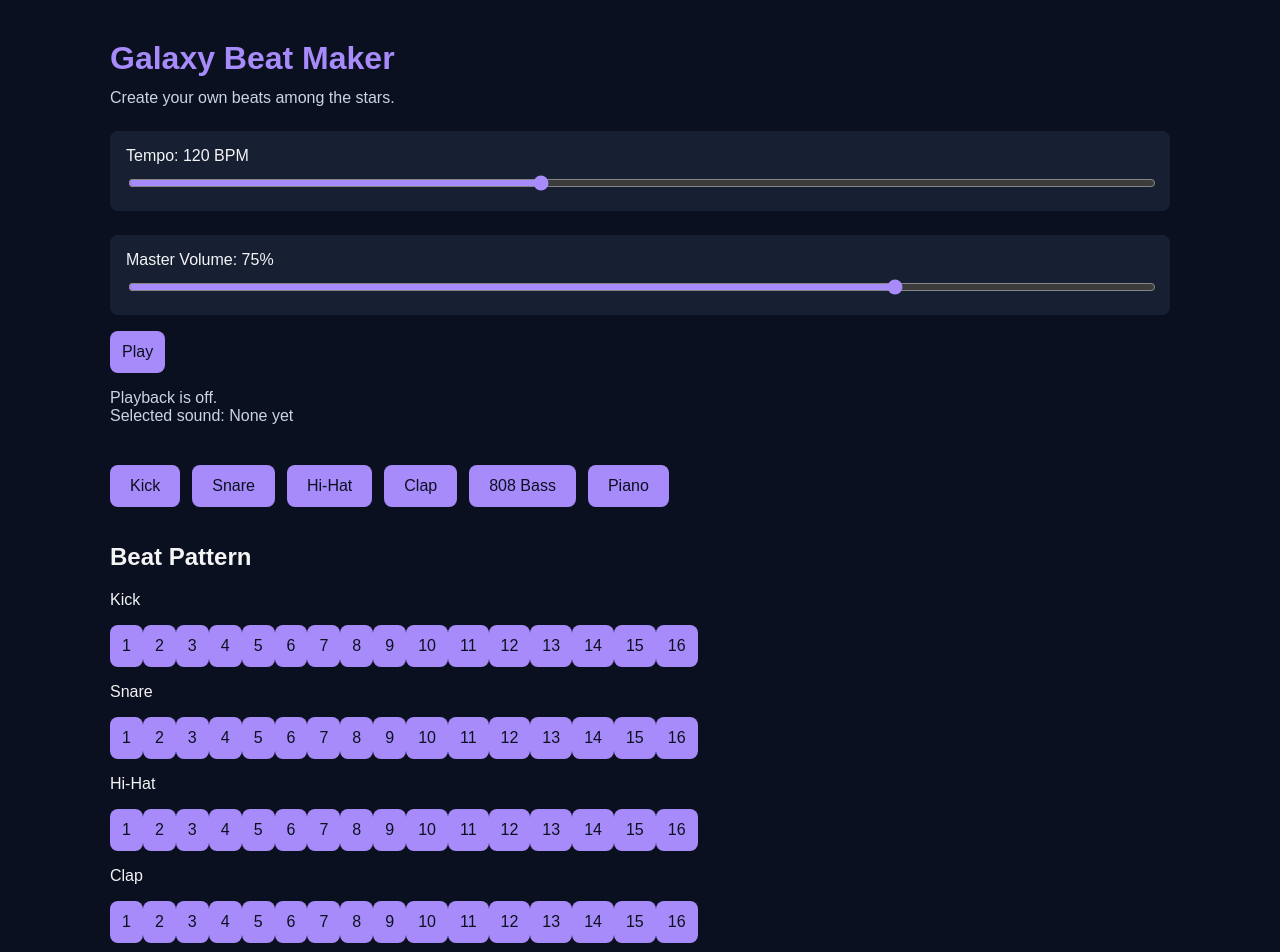
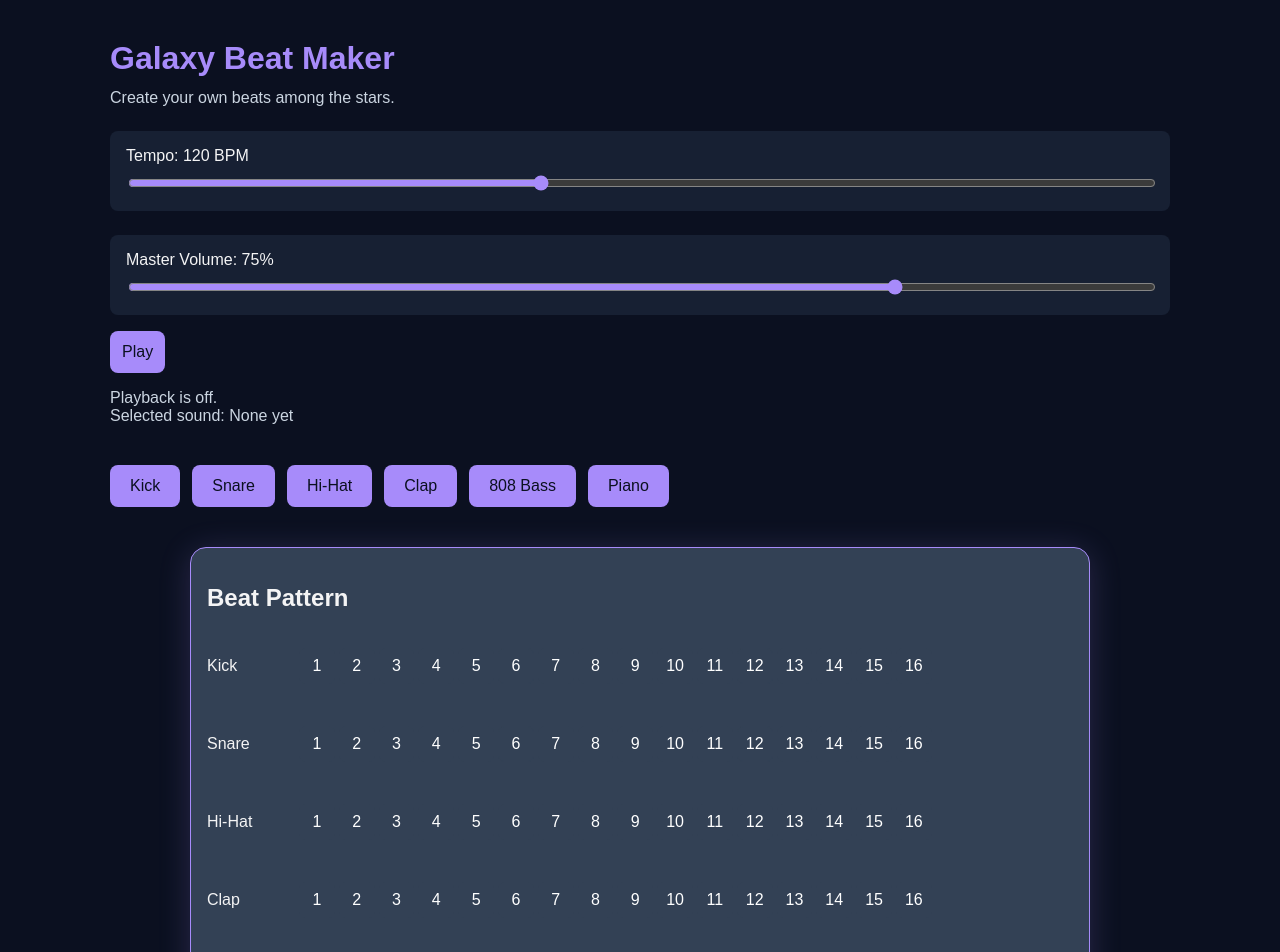
Before and after one commit to clydeezy1/galaxy-beat-maker, a React (Vite) app: page / in a window 1280 px wide. Shown: the top 952 px of the page. Built offline with nearby package versions, Linux system fonts and the light colour scheme.

Commit message:
Styles galaxy sequencer and prepare playback state

```diff
--- a/package.json
+++ b/package.json
@@ -10,6 +10,7 @@
     "preview": "vite preview"
   },
   "dependencies": {
+    "idb-keyval": "^6.3.0",
     "react": "^19.3.1",
     "react-dom": "^19.3.1"
   },
--- a/src/App.css
+++ b/src/App.css
@@ -88,3 +88,47 @@ cursor: pointer;
   background-color: var(--color-playing);
   color: white;
 }
+/* Sequencer button: in active and active beats */
+.step-button {
+  background-color: var(--color-step-inactive);
+  color: white;
+  border: 1px solid var(--color-step-inactive);
+  border-radius: 6px;
+  padding: 8px;
+  cursor: pointer;
+}
+.step-button.active {
+  background-color: var(--color-step-active);
+  border-color: var(--color-step-active);
+}
+/* Floating Galaxey sequencer panel styling. */
+.sequencer {
+  background-color: var(--color-step-inactive);
+  padding: 16px;
+  border-radius: 16px;
+  max-width: 900px;
+  margin: 24px auto;
+  overflow-x: auto;
+  box-shadow: 0 4px 32px rgba(167, 139, 250, 0.2);
+  border: 1px solid var(--color-step-active);
+}
+/* Align instruments names and beat steps */
+.sequencer-row {
+  display: flex;
+  align-items: center;
+  gap: 12px;
+  margin-bottom: 10px;
+}
+
+.sequencer-row span {
+  width: 80px;
+  flex-shrink: 0;
+}
+
+.sequencer-steps {
+  display: grid;
+  grid-template-columns: repeat(16, minmax(28px, 1fr));
+  gap: 4px;
+  min-width: 508px;
+  /* Ensure the grid doesn't shrink too much */
+}
--- a/src/App.jsx
+++ b/src/App.jsx
@@ -9,7 +9,7 @@ const sound = [
   {id: "hihat", name : "Hi-Hat"},
   {id: "clap", name : "Clap"},
   {id: "808", name : "808 Bass"},
-  {id: "pinano", name : "Piano"},
+  {id: "piano", name : "Piano"},
 ];
 function App() {
   const [isPlaying, setIsPlaying] = useState(false);
@@ -140,7 +140,11 @@ function App() {
                   key={stepIndex}
                   type="button"
                   className={isOn ? 'step-button active' : 'step-button'}
-                  onClick={() => toggleStep(item.id, stepIndex)}
+                  onClick={() => {
+                      console.log('Clicked:', item.id, stepIndex);
+                      toggleStep(item.id, stepIndex);
+                    }}
+
                   aria-pressed={isOn}
                   aria-label={`${item.name} step ${stepIndex + 1}`}
                 >
@@ -152,7 +156,6 @@ function App() {
         ))}
       </section>
     </main>
-  )
+  );
 }
-
 export default App;
--- a/src/index.css
+++ b/src/index.css
@@ -10,6 +10,10 @@
   --font-family: 'Arial', sans-serif;
   --space-control:12px;
   --radius-control: 8px;
+  /* Galaxy sequencer colors */
+--color-step-inactive: #334155;
+--color-step-active: #a78bfa;
+--color-step-playing: #22d3ee;
 }
 
 * {
--- a/src/services/freesound.js
+++ b/src/services/freesound.js
@@ -1,3 +1,4 @@
+// searchSounds alowws me to ask for a list of sound maching the ID
 export async function searchSounds(query) {
     const params = new URLSearchParams({
         query,
@@ -17,3 +18,15 @@ export async function searchSounds(query) {
 
     return data.results;
 }
+// This will allow me to find the specific sound i want using the wnique ID.
+export async function getSoundById(soundId) {
+    const response = await fetch(
+        `/api/freesound/sounds/${soundId}`
+    );
+    if (!response.ok) {
+        throw new Error(`Sound request failed: ${response.status}`);
+    }
+
+    const data = await response.json();
+    return data;
+}
--- /dev/null
+++ b/src/services/soundCache.js
@@ -0,0 +1,2 @@
+import { get, set } from 'idb-keyval';
+const FIVE_DAYS = 5 * 24 * 60 * 60 * 1000; // 5 days in milliseconds
```
Also changed, not shown: 1 other file (tests, documents, lock files or other folders).
